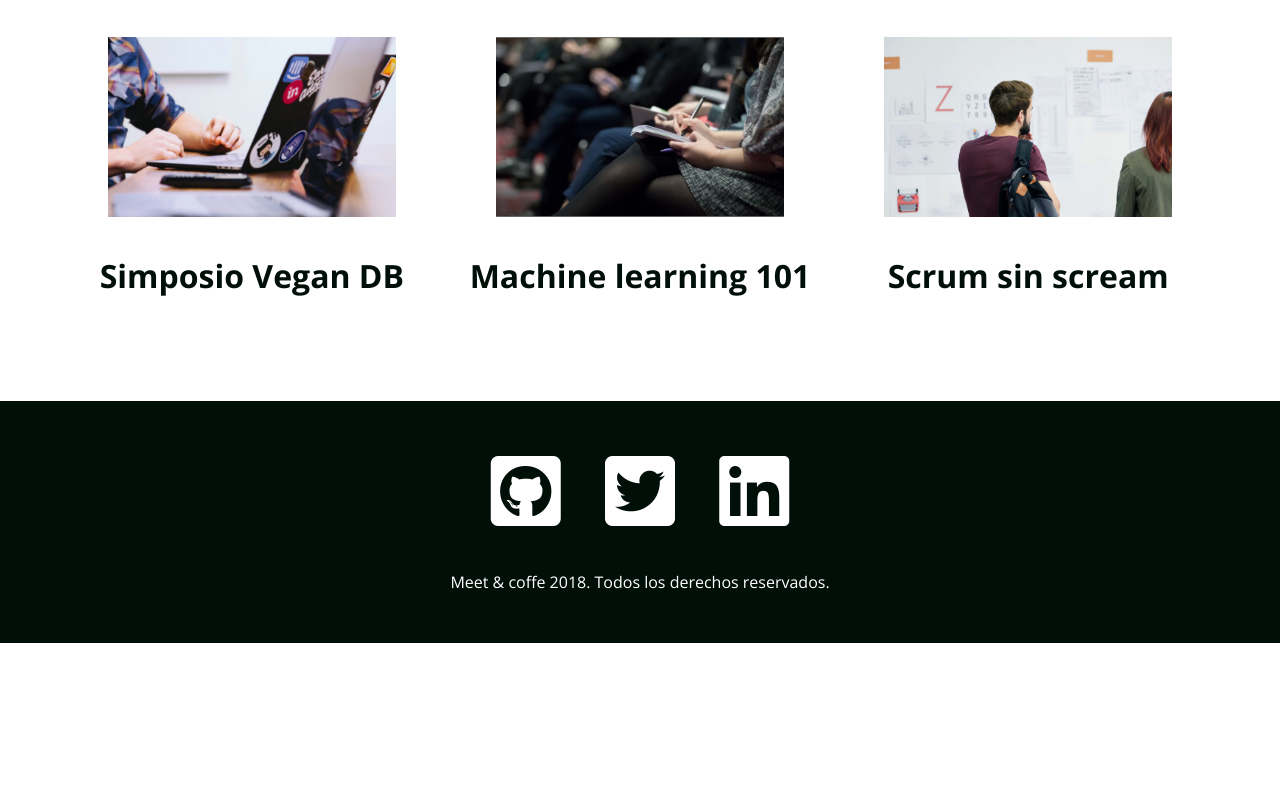
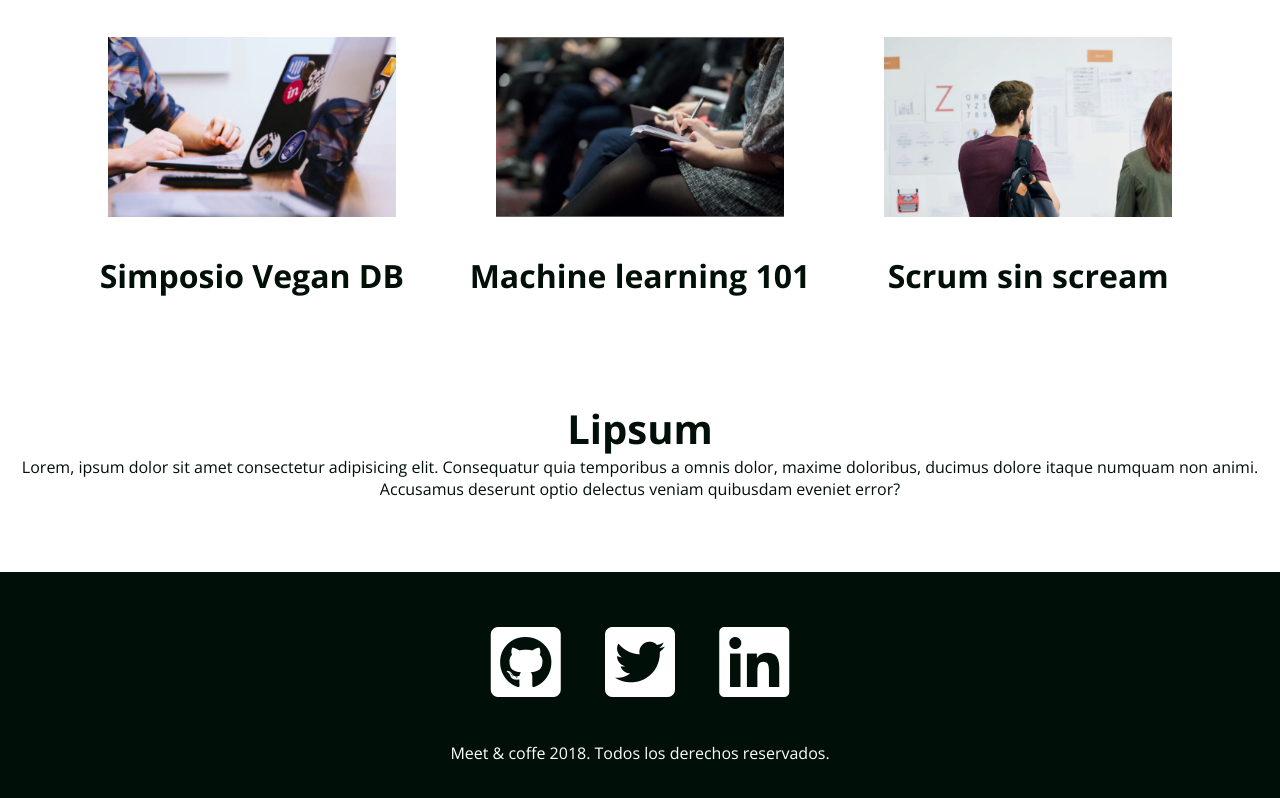
Before and after one commit to AnaTeresaDona/MeetandCoffee, a plain HTML site: page index.html in a window 1280 px wide. Shown: the part 1527-2325 px from the top of the page. Before the commit the page ends 2170 px from the top, so only its background shows below. Drawn offline with nearby package versions, Linux system fonts and the light colour scheme.

Commit message:
second commit meet and coffee

```diff
--- a/index.html
+++ b/index.html
@@ -65,6 +65,11 @@
 	  	<h3>Scrum sin scream</h3>
 		</article>
   </section>
+  <section>
+		<h2>Lipsum</h2>
+		<p>Lorem, ipsum dolor sit amet consectetur adipisicing elit. Consequatur quia temporibus a omnis dolor, maxime doloribus, ducimus dolore itaque numquam non animi. Accusamus deserunt optio delectus veniam quibusdam eveniet error?</p>
+
+  </section>
 
 	<footer id="contacto" class="oscuro">
 		<a href="https://github.com"><i class="fab fa-github-square fa-5x"></i></a>
```
Also changed, not shown: script.js (added).
